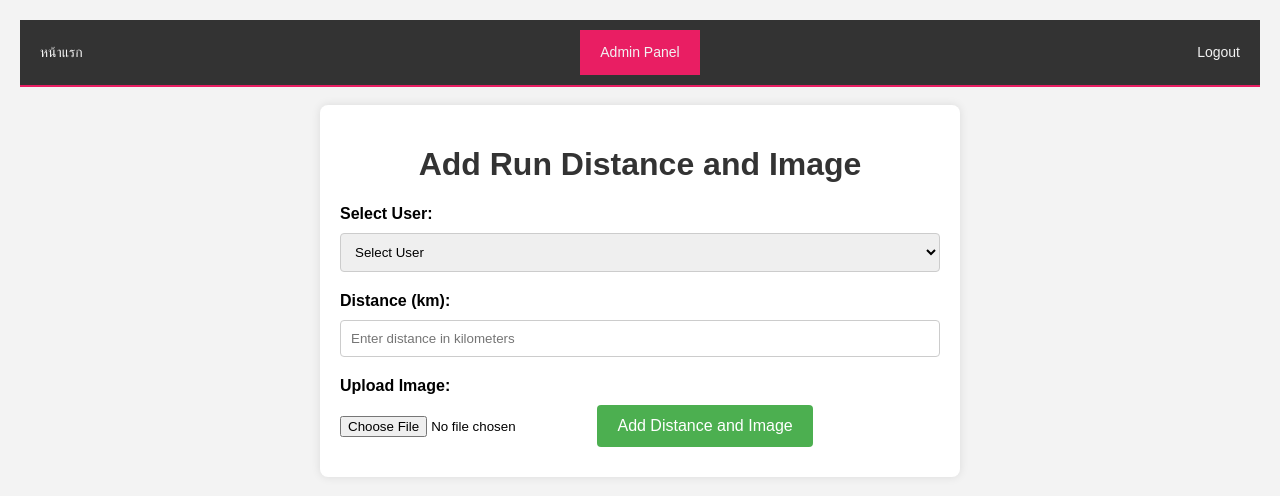
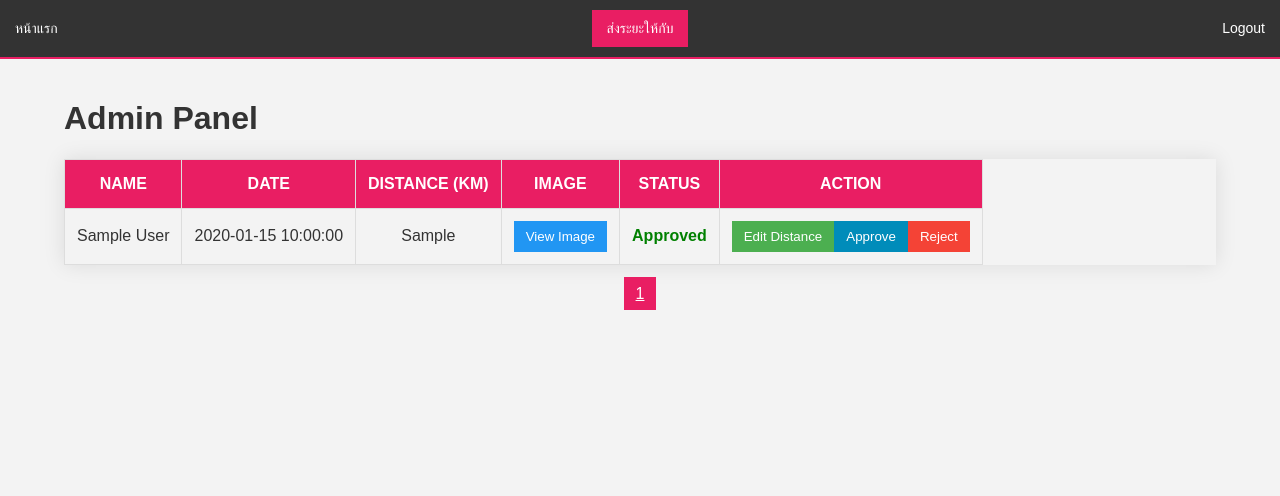
Before and after one commit to flukza345/virtual-run-wrrc, a PHP site: page /admin_panel.php in a window 1280 px wide. Shown: the top 496 px of the page. Run offline with PHP 8.4, Linux system fonts and the light colour scheme; the visitor is signed in with stand-in values (Sample User, id 1); tables that the repository leaves empty or names only in its code hold one stand-in row (values such as "Sample post").

Commit message:
error fix 500

```diff
--- a/admin_panel.php
+++ b/admin_panel.php
@@ -1,76 +1,76 @@
 <?php
-session_start(); // เริ่ม session (หากยังไม่เริ่ม)
-if (!isset($_SESSION['username'])) { // ถ้ายังไม่ได้เข้าสู่ระบบให้ redirect ไปยังหน้า login.php
-    header("Location: login.php");
+include 'config.php';
+session_start();
+
+// Check if user is logged in and is admin
+if (isset($_SESSION['user_id'])) {
+    $user_id = $_SESSION['user_id'];
+
+    $sql_user = "SELECT role FROM users WHERE id = ?";
+    $stmt_user = $conn->prepare($sql_user);
+    $stmt_user->bind_param("i", $user_id);
+    $stmt_user->execute();
+    $stmt_user->store_result();
+    $stmt_user->bind_result($role);
+    $stmt_user->fetch();
+
+    // Redirect non-admin users to index.php
+    if ($role !== 'admin') {
+        header("Location: index.php");
         exit();
     }
 
-// Include config file
-require_once "config.php";
-
-// เริ่มการตรวจสอบหลังจากที่ผู้ใช้กด submit form
-if ($_SERVER["REQUEST_METHOD"] == "POST") {
-    if (isset($_POST['user'], $_POST['distance']) && !empty($_FILES['image']['name'])) {
-        $user_id = $_POST['user'];
-        $distance = $_POST['distance'];
-
-        // File upload variables
-        $file_name = $_FILES['image']['name'];
-        $file_size = $_FILES['image']['size'];
-        $file_tmp = $_FILES['image']['tmp_name'];
-        $file_type = $_FILES['image']['type'];
-        $file_error = $_FILES['image']['error'];
-
-        // Check file extension
-        $file_ext = strtolower(pathinfo($file_name, PATHINFO_EXTENSION));
-        $extensions = array("jpeg", "jpg", "png");
-
-        if (in_array($file_ext, $extensions)) {
-            if ($file_error === 0) {
-                if ($file_size < 5242880) { // 5 MB limit for file size
-                    // Set target directory and file name
-                    $target_dir = "uploads/profiles/";
-                    if (!is_dir($target_dir)) {
-                        mkdir($target_dir, 0777, true); // Create directory if it doesn't exist
-                    }
-                    $target_file = $target_dir . uniqid() . "." . $file_ext;
-
-                    // Move the uploaded file to the target directory
-                    if (move_uploaded_file($file_tmp, $target_file)) {
-                        // Prepare image path for database storage
-                        $imgContent = addslashes($target_file);
-
-                        // Insert distance and image into database
-                        $sql = "INSERT INTO runs (user_id, distance, image_path, created_at) VALUES (?, ?, ?, NOW())";
-                        $stmt = $conn->prepare($sql);
-                        if ($stmt === false) {
-                            die('Prepare failed: ' . $conn->error);
-                        }
-                        $stmt->bind_param("ids", $user_id, $distance, $imgContent);
-
-                        if ($stmt->execute()) {
-                            $message = "Distance and image added successfully!";
+    $stmt_user->close();
 } else {
-                            $message = "Error: " . $stmt->error;
+    // Redirect to index.php if user is not logged in
+    header("Location: index.php");
+    exit();
 }
 
-                        $stmt->close();
+// Approve or reject a run based on POST data
+if (isset($_POST['action']) && isset($_POST['run_id'])) {
+    $action = $_POST['action'];
+    $run_id = $_POST['run_id'];
+
+    if ($action == 'approve') {
+        $sql_approve = "UPDATE runs SET approved = 1 WHERE id = ?";
+    } elseif ($action == 'reject') {
+        $sql_approve = "UPDATE runs SET approved = 0 WHERE id = ?";
+    } elseif ($action == 'edit_distance' && isset($_POST['new_distance'])) {
+        $new_distance = $_POST['new_distance'];
+        $sql_approve = "UPDATE runs SET distance = ? WHERE id = ?";
+        $stmt_approve = $conn->prepare($sql_approve);
+        $stmt_approve->bind_param("di", $new_distance, $run_id);
+        $stmt_approve->execute();
+        $stmt_approve->close();
+    }
+
+    $stmt_approve = $conn->prepare($sql_approve);
+    $stmt_approve->bind_param("i", $run_id);
+    $stmt_approve->execute();
+    $stmt_approve->close();
+}
+
+// Pagination setup
+$results_per_page = 20;
+if (!isset($_GET['page'])) {
+    $page = 1;
 } else {
-                        $message = "Failed to move uploaded file.";
+    $page = $_GET['page'];
 }
-                } else {
-                    $message = "File size exceeds 5 MB limit.";
-                }
-            } else {
-                $message = "Error uploading file. Error code: $file_error";
-            }
-        } else {
-            $message = "Invalid file type. Only JPEG, JPG, and PNG files are allowed.";
-        }
-    } else {
-        $message = "Please select a user, enter distance, and upload an image.";
-    }
-}
+
+$start_from = ($page - 1) * $results_per_page;
+
+// Fetch runs with pagination
+$sql_runs = "SELECT r.id, u.name, r.distance, r.created_at, r.image_path, r.approved
+             FROM runs r
+             INNER JOIN users u ON r.user_id = u.id
+             ORDER BY r.created_at DESC
+             LIMIT ?, ?";
+$stmt_runs = $conn->prepare($sql_runs);
+$stmt_runs->bind_param("ii", $start_from, $results_per_page);
+$stmt_runs->execute();
+$result_runs = $stmt_runs->get_result();
 ?>
 
 <!DOCTYPE html>
@@ -78,13 +78,20 @@ if ($_SERVER["REQUEST_METHOD"] == "POST") {
 <head>
     <meta charset="UTF-8">
     <meta name="viewport" content="width=device-width, initial-scale=1.0">
-    <title>Add Run Distance and Image</title>
+    <title>Admin Panel - Running Dashboard</title>
     <style>
         body {
             font-family: Arial, sans-serif;
+            color: #333;
+            margin: 0;
+            padding: 0;
             background-color: #f3f3f3;
-            margin: 0;
-            padding: 20px;
+        }
+        .container {
+            width: 90%;
+            margin: 0 auto;
+            padding-top: 20px;
+            max-width: 1200px;
         }
         .navbar {
             background-color: #333;
@@ -106,152 +113,327 @@ if ($_SERVER["REQUEST_METHOD"] == "POST") {
             background-color: #ddd;
             color: black;
         }
-        .navbar a {
-            float: left;
-            display: block;
-            color: #f2f2f2;
-            text-align: center;
-            padding: 14px 20px;
-            text-decoration: none;
-        }
-        .navbar a:hover {
-            background-color: #ddd;
-            color: black;
-        }
-        .navbar a.logout {
-            float: right;
-        }
         .navbar a.active {
             background-color: #e91e63;
         }
-        .content {
-            max-width: 600px;
-            margin: 0 auto;
-            background-color: #fff;
-            padding: 20px;
-            border-radius: 8px;
-            box-shadow: 0 0 10px rgba(0, 0, 0, 0.1);
+        table {
+            width: 100%;
+            border-collapse: collapse;
+            margin-top: 20px;
+            box-shadow: 0 0 20px rgba(0, 0, 0, 0.1);
+            overflow-x: auto;
+            display: block;
+            white-space: nowrap;
         }
-        h1 {
+        table th, table td {
+            padding: 12px;
             text-align: center;
-            color: #333;
+            border: 1px solid #ddd;
         }
-        label {
+        table th {
+            background-color: #e91e63;
+            color: white;
             font-weight: bold;
-            margin-bottom: 10px;
-            display: block;
+            text-transform: uppercase;
+            padding-top: 15px;
+            padding-bottom: 15px;
         }
-        input[type="number"], select {
-            width: 100%;
-            padding: 10px;
-            margin-bottom: 20px;
-            border: 1px solid #ccc;
-            border-radius: 4px;
-            box-sizing: border-box;
+        table tr:nth-child(even) {
+            background-color: #f2f2f2;
         }
-        input[type="file"] {
-            margin-bottom: 20px;
+        .status-approved {
+            color: green;
+            font-weight: bold;
         }
-        input[type="submit"] {
+        .status-pending {
+            color: orange;
+            font-weight: bold;
+        }
+        .edit-button, .approve-button, .reject-button, .view-image-button {
+            padding: 8px 12px;
+            border: none;
+            cursor: pointer;
+            transition: background-color 0.3s;
+        }
+        .edit-button:hover, .approve-button:hover, .reject-button:hover, .view-image-button:hover {
+            background-color: #ddd;
+        }
+        .edit-button {
             background-color: #4CAF50;
             color: white;
-            padding: 12px 20px;
-            border: none;
-            border-radius: 4px;
-            cursor: pointer;
-            font-size: 16px;
-            transition: background-color 0.3s;
         }
-        input[type="submit"]:hover {
-            background-color: #45a049;
+        .approve-button {
+            background-color: #008CBA;
+            color: white;
         }
-        .message-popup {
+        .reject-button {
+            background-color: #f44336;
+            color: white;
+        }
+        .view-image-button {
+            background-color: #2196F3;
+            color: white;
+        }
+        /* Popup CSS */
+        .popup-overlay {
             display: none;
             position: fixed;
+            top: 0;
+            left: 0;
+            width: 100%;
+            height: 100%;
+            background-color: rgba(0, 0, 0, 0.5);
+            z-index: 999;
+        }
+        .popup-container {
+            position: fixed;
+            background-color: white;
+            width: 90%;
+            max-width: 600px;
             top: 50%;
             left: 50%;
             transform: translate(-50%, -50%);
-            background-color: #ffffff;
             padding: 20px;
+            box-shadow: 0 0 20px rgba(0, 0, 0, 0.2);
             border-radius: 8px;
-            box-shadow: 0 0 10px rgba(0, 0, 0, 0.2);
             z-index: 1000;
         }
-        .message-popup p {
+        .popup-header {
+            display: flex;
+            justify-content: space-between;
+            align-items: center;
             margin-bottom: 10px;
         }
-        .message-popup button {
-            background-color: #007bff;
-            color: white;
+        .popup-header h2 {
+            margin: 0;
+        }
+        .popup-body {
+            text-align: center;
+            padding: 20px;
+        }
+        .popup-footer {
+            text-align: right;
+            margin-top: 20px;
+        }
+        .popup-footer button {
             padding: 10px 20px;
             border: none;
-            border-radius: 4px;
             cursor: pointer;
-            font-size: 16px;
             transition: background-color 0.3s;
         }
-        .message-popup button:hover {
-            background-color: #0056b3;
+        .popup-footer button:hover {
+            background-color: #ddd;
+        }
+        .close-popup {
+            cursor: pointer;
+            font-size: 24px;
+        }
+        @media (max-width: 768px) {
+            .navbar-item {
+                font-size: 12px;
+                padding: 8px 10px;
+            }
+            table th, table td {
+                padding: 8px;
+            }
+            .edit-button, .approve-button, .reject-button, .view-image-button {
+                padding: 6px 8px;
+                font-size: 12px;
+            }
+            .popup-container {
+                width: 95%;
+            }
         }
     </style>
 </head>
 <body>
     <div class="navbar">
         <a href="index.php" class="navbar-item">หน้าแรก</a>
-    <a href="admin_panel.php" class="navbar-item active">Admin Panel</a>
+        <a href="add_distance.php" class="navbar-item active">ส่งระยะให้กับ</a>
         <a href="logout.php" class="navbar-item">Logout</a>
     </div>
-<br>
+    <div class="container">
+        <h1>Admin Panel</h1>
+        <table>
+            <thead>
+                <tr>
+                    <th>Name</th>
+                    <th>Date</th>
+                    <th>Distance (km)</th>
+                    <th>Image</th>
+                    <th>Status</th>
+                    <th>Action</th>
+                </tr>
+            </thead>
+            <tbody>
+                <?php
+                while ($row = $result_runs->fetch_assoc()) {
+                    echo "<tr>";
+                    echo "<td>" . htmlspecialchars($row['name']) . "</td>";
+                    echo "<td>" . htmlspecialchars($row['created_at']) . "</td>";
+                    echo "<td>" . htmlspecialchars($row['distance']) . "</td>";
+                    echo "<td><button class='view-image-button' onclick=\"showImagePopup('" . htmlspecialchars($row['image_path']) . "')\">View Image</button></td>";
+                    if ($row['approved']) {
+                        echo "<td class='status-approved'>Approved</td>";
+                    } else {
+                        echo "<td class='status-pending'>Pending</td>";
+                    }
+                    echo "<td>";
+                    echo "<button class='edit-button' onclick=\"editRun(" . $row['id'] . ")\">Edit Distance</button>";
+                    echo "<button class='approve-button' onclick=\"approveRun(" . $row['id'] . ")\">Approve</button>";
+                    echo "<button class='reject-button' onclick=\"rejectRun(" . $row['id'] . ")\">Reject</button>";
+                    echo "</td>";
+                    echo "</tr>";
+                }
+                ?>
+            </tbody>
+        </table>
 
-<div class="content">
-    <h1>Add Run Distance and Image</h1>
-    <form action="add_distance.php" method="POST" enctype="multipart/form-data">
-        <label for="user">Select User:</label>
-        <select id="user" name="user" required>
-            <option value="">Select User</option>
+        <!-- Pagination -->
+        <div style="text-align: center; margin-top: 20px;">
             <?php
-            // Fetch all users
-            $sql_users = "SELECT id, name FROM users";
-            $result_users = $conn->query($sql_users);
+            $sql_count = "SELECT COUNT(id) AS total FROM runs";
+            $result_count = $conn->query($sql_count);
+            $row_count = $result_count->fetch_assoc();
+            $total_pages = ceil($row_count['total'] / $results_per_page);
 
-            if ($result_users->num_rows > 0) {
-                while ($row = $result_users->fetch_assoc()) {
-                    echo "<option value='" . $row['id'] . "'>" . htmlspecialchars($row['name']) . "</option>";
+            // Previous page button
+            if ($page > 1) {
+                echo "<a href='admin_panel.php?page=" . ($page - 1) . "' class='edit-button'>Previous</a>";
+            }
+
+            // Numbered pages
+            for ($i = 1; $i <= $total_pages; $i++) {
+                if ($i == $page) {
+                    echo "<a href='admin_panel.php?page=" . $i . "' class='approve-button' style='background-color: #e91e63;'>" . $i . "</a>";
+                } else {
+                    echo "<a href='admin_panel.php?page=" . $i . "' class='approve-button'>" . $i . "</a>";
                 }
             }
+
+            // Next page button
+            if ($page < $total_pages) {
+                echo "<a href='admin_panel.php?page=" . ($page + 1) . "' class='reject-button'>Next</a>";
+            }
             ?>
-        </select>
-        <label for="distance">Distance (km):</label>
-        <input type="number" id="distance" name="distance" placeholder="Enter distance in kilometers" required>
-        <label for="image">Upload Image:</label>
-        <input type="file" id="image" name="image" accept="image/*" required>
-        <input type="submit" value="Add Distance and Image">
+        </div>
+    </div>
+
+    <!-- Image Popup -->
+    <div class="popup-overlay" id="image-popup">
+        <div class="popup-container">
+            <div class="popup-header">
+                <h2>Running Image</h2>
+                <span class="close-popup" onclick="closeImagePopup()">&times;</span>
+            </div>
+            <div class="popup-body">
+                <img id="popup-image" src="" alt="Running Image" style="max-width: 100%; max-height: 80vh;">
+            </div>
+        </div>
+    </div>
+
+    <!-- Edit Distance Popup -->
+    <div class="popup-overlay" id="edit-popup">
+        <div class="popup-container">
+            <div class="popup-header">
+                <h2>Edit Distance</h2>
+                <span class="close-popup" onclick="closeEditPopup()">&times;</span>
+            </div>
+            <div class="popup-body">
+                <form id="edit-distance-form" onsubmit="return false;">
+                    <input type="number" id="new-distance" name="new-distance" placeholder="New Distance (km)" required>
+                    <input type="hidden" id="run-id" name="run-id">
                 </form>
             </div>
-
-<!-- Message Popup -->
-<?php if (isset($message)): ?>
-    <div class="message-popup">
-        <p><?php echo $message; ?></p>
-        <button onclick="closeMessagePopup()">OK</button>
+            <div class="popup-footer">
+                <button class="save-button" onclick="saveDistance()">Save</button>
+                <button class="cancel-button" onclick="closeEditPopup()">Cancel</button>
             </div>
-<?php endif; ?>
+        </div>
+    </div>
 
     <script>
-    function closeMessagePopup() {
-        var popup = document.querySelector('.message-popup');
-        popup.style.display = 'none';
-        window.location.href = 'admin_panel.php'; // Redirect to admin_panel.php
+        function showImagePopup(imagePath) {
+            var popup = document.getElementById('image-popup');
+            var popupImage = document.getElementById('popup-image');
+
+            popupImage.src = imagePath;
+            popup.style.display = 'block';
         }
 
-    // Show message popup if PHP message is set
-    <?php if (isset($message)): ?>
-        var popup = document.querySelector('.message-popup');
+        function closeImagePopup() {
+            var popup = document.getElementById('image-popup');
+            popup.style.display = 'none';
+        }
+
+        function editRun(runId) {
+            var popup = document.getElementById('edit-popup');
+            var form = document.getElementById('edit-distance-form');
+            var runIdInput = document.getElementById('run-id');
+            runIdInput.value = runId;
             popup.style.display = 'block';
-    <?php endif; ?>
+        }
+
+        function closeEditPopup() {
+            var popup = document.getElementById('edit-popup');
+            popup.style.display = 'none';
+        }
+
+        function saveDistance() {
+            var newDistance = document.getElementById('new-distance').value;
+            var runId = document.getElementById('run-id').value;
+
+            var xhr = new XMLHttpRequest();
+            xhr.onreadystatechange = function() {
+                if (xhr.readyState === XMLHttpRequest.DONE) {
+                    if (xhr.status === 200) {
+                        location.reload();
+                    } else {
+                        alert('Error: ' + xhr.status);
+                    }
+                }
+            };
+            xhr.open('POST', 'admin_panel.php', true);
+            xhr.setRequestHeader('Content-Type', 'application/x-www-form-urlencoded');
+            xhr.send('action=edit_distance&run_id=' + runId + '&new_distance=' + newDistance);
+        }
+
+        function approveRun(runId) {
+            var xhr = new XMLHttpRequest();
+            xhr.onreadystatechange = function() {
+                if (xhr.readyState === XMLHttpRequest.DONE) {
+                    if (xhr.status === 200) {
+                        location.reload();
+                    } else {
+                        alert('Error: ' + xhr.status);
+                    }
+                }
+            };
+            xhr.open('POST', 'admin_panel.php', true);
+            xhr.setRequestHeader('Content-Type', 'application/x-www-form-urlencoded');
+            xhr.send('action=approve&run_id=' + runId);
+        }
+
+        function rejectRun(runId) {
+            var xhr = new XMLHttpRequest();
+            xhr.onreadystatechange = function() {
+                if (xhr.readyState === XMLHttpRequest.DONE) {
+                    if (xhr.status === 200) {
+                        location.reload();
+                    } else {
+                        alert('Error: ' + xhr.status);
+                    }
+                }
+            };
+            xhr.open('POST', 'admin_panel.php', true);
+            xhr.setRequestHeader('Content-Type', 'application/x-www-form-urlencoded');
+            xhr.send('action=reject&run_id=' + runId);
+        }
     </script>
-
 </body>
 </html>
 
-<?php $conn->close(); ?>
+<?php
+$stmt_runs->close();
+$conn->close();
+?>
```
Lines whose indentation alone changed are shown as unchanged.
